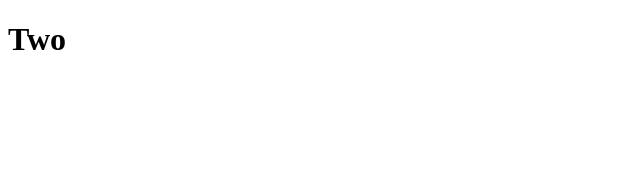
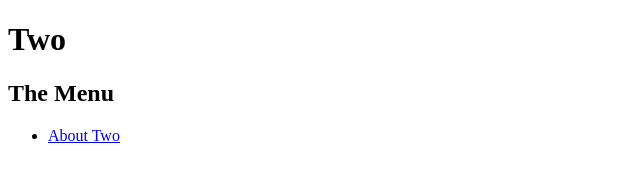
Before and after one commit to akwrigh7/two, a plain HTML site: page index.html in a window 1280 px wide. Shown: the whole page, without its empty margins (0-640 px from the left). Drawn offline with Linux system fonts and the light colour scheme.

Commit message:
Added nav
added the nav

```diff
--- a/index.html
+++ b/index.html
@@ -10,7 +10,17 @@
     <header>
         <h1>Two</h1>
     </header>
-    <main></main>
-    <footer></footer>
+    <nav>
+        <h2>The Menu</h2>
+        <ul>
+            <li><a href="abouttwo.html">About Two</a></li>
+        </ul>
+    </nav>
+    <main>
+
+    </main>
+    <footer>
+
+    </footer>
 </body>
 </html>
```
